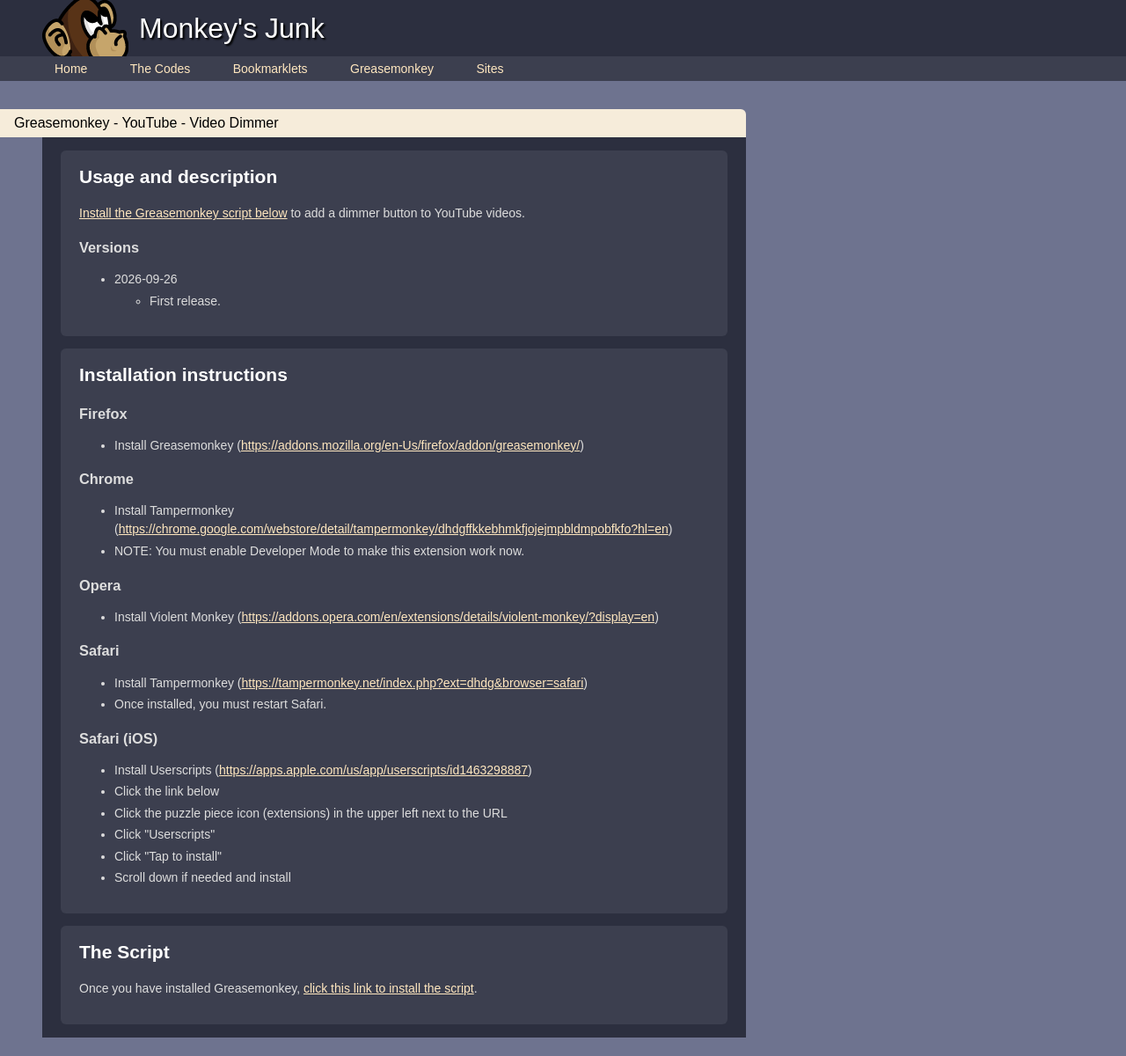
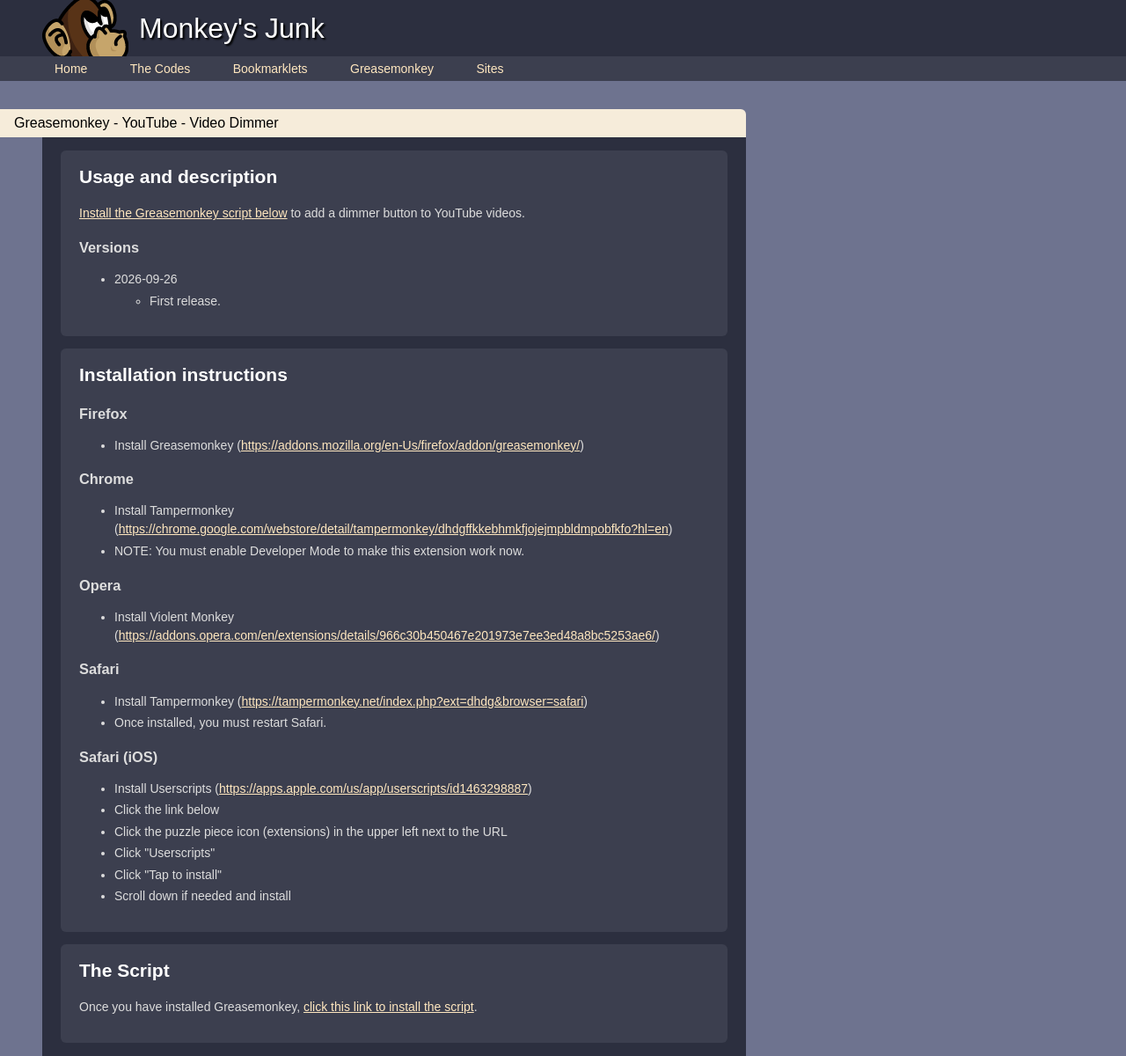
Before and after one commit to cwmonkey/cwmonkey.github.io, a Jekyll site: the page built from greasemonkey/yt-video-dark-mode/index.html, in a window 1280 px wide. Shown: the whole page at 88% size. Built offline with Jekyll 4.4.1, drawn with Linux system fonts in a browser that asks for light colours; nearby versions of some CDN libraries; some web fonts are replaced; before the commit the page ends 1179 px from its top, so only the background shows below that; some of the changed lines change nothing that is shown.

Commit message:
Updating Opera link

```diff
--- a/_includes/greasemonkey/_install-greasemonkey.html
+++ b/_includes/greasemonkey/_install-greasemonkey.html
@@ -14,7 +14,7 @@
 
 	<h3>Opera</h3>
 	<ul>
-		<li>Install Violent Monkey (<a href="https://addons.opera.com/en/extensions/details/violent-monkey/?display=en">https://addons.opera.com/en/extensions/details/violent-monkey/?display=en</a>)</li>
+		<li>Install Violent Monkey (<a href="https://addons.opera.com/en/extensions/details/966c30b450467e201973e7ee3ed48a8bc5253ae6/">https://addons.opera.com/en/extensions/details/966c30b450467e201973e7ee3ed48a8bc5253ae6/</a>)</li>
 	</ul>
 
 	<h3>Safari</h3>
```
